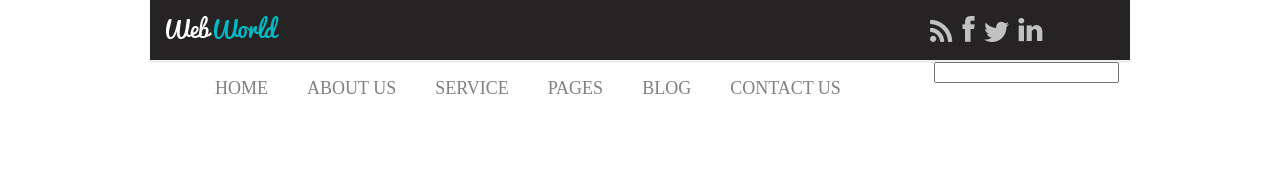
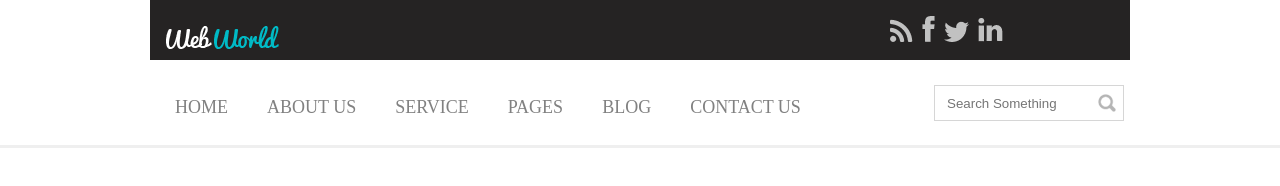
Before and after one commit to JuanNascimentoSouza/Site-Simples, a plain HTML site: page index.html in a window 1280 px wide. Drawn offline with Linux system fonts and the light colour scheme.

Commit message:
input search

```diff
--- a/css/main.css
+++ b/css/main.css
@@ -2,6 +2,9 @@ main {
     margin: 0 auto;
     width: 980px;
     position: relative;
+}
+ul{
+    padding: 0px!important;
 }
 
 .header-1 {
@@ -11,11 +14,13 @@ main {
 
 .header-2 {
     background-color: #ffffff;
-    width: 100%;
-    border-bottom: 3px solid #efefef;
+    width: 980px;
+    margin: 0 auto;
+    padding: 16px;
 }
 
 .logo {
+    margin-top: 10px;
     width: 70%;
     float: left;
     padding: 16px;
@@ -63,5 +68,24 @@ body {
 .busca{
     width: 20%;
     float: right;
-    margin-inline: inherit;
 }
+.col-100{
+    width: 100%;
+    float: left;
+    position: relative;
+}
+.menu-urls{
+    height: 80px;
+    border-bottom: 3px solid #efefef;
+
+}
+.busca input{
+    background-image: url('../img/lupa.png');
+    background-repeat: no-repeat;
+    background-position: 96%;
+    height: 36px;
+    padding: 12px;
+    width: 190;
+    margin-top: 4px;
+    border: 1px solid #d6d6d6
+}
--- a/index.html
+++ b/index.html
@@ -22,7 +22,7 @@
                 </div>
             </div>
         </main>
-        <main>
+        <main class="col-100 menu-urls">
             <div class="header-2">
                 <div class="menu">
                     <ul>
@@ -35,7 +35,7 @@
                     </ul>
                 </div>
                 <div class="busca">
-                    <input type="text">
+                    <input placeholder="Search Something" type="text">
                 </div>
             </div>
         </main>
```
Also changed, not shown: img/lupa.png (added).
